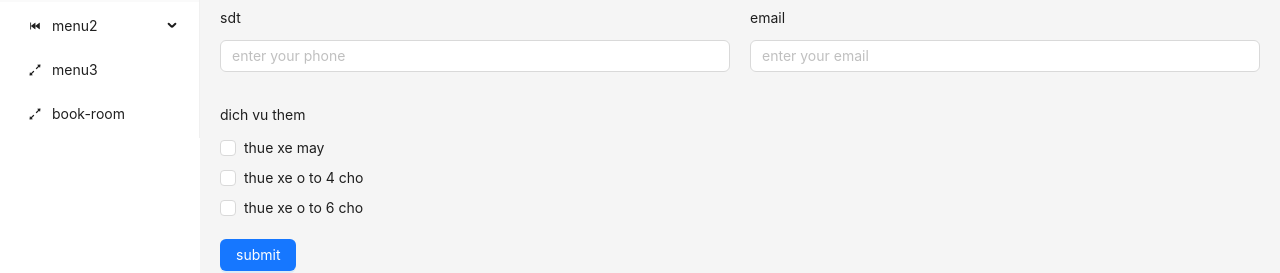
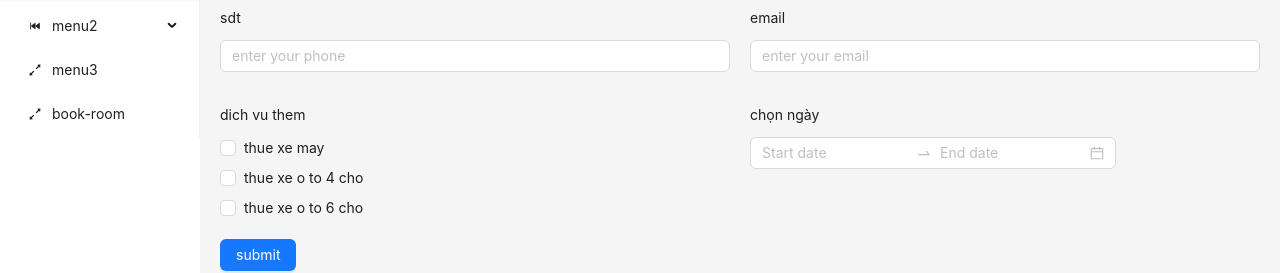
Before and after one commit to nguyenkien0703/hoc_ant_design, a React (Create React App) app: page /book-room in a window 1280 px wide. Shown: the part 249-522 px from the top of the page. Built offline with nearby package versions, Linux system fonts and the light colour scheme.

Commit message:
add RangePicker for date, antd sp full

```diff
--- a/src/pages/BookRoom/index.js
+++ b/src/pages/BookRoom/index.js
@@ -1,6 +1,8 @@
-import {Button, Col, Input, Row, Space} from "antd";
+import {Button, Col, DatePicker, Input, Row, Space} from "antd";
 import {useState} from "react";
 import {Checkbox} from 'antd'
+
+const {RangePicker} = DatePicker;
 
 function BookRoom() {
     const [data, setData] = useState({});
@@ -20,6 +22,14 @@ function BookRoom() {
         }
         setData(object);
     }
+    const handleChangeDate = (dates, dateStrings) => {
+        const object = {
+            ...data,
+            date: dateStrings
+        }
+        setData(object);
+    }
+
 
     return (<>
         <h2>dat phong</h2>
@@ -47,6 +57,15 @@ function BookRoom() {
                 </Checkbox.Group>
 
             </Col>
+
+            <Col span={12}>
+                <p>chọn ngày</p>
+                <RangePicker onChange={handleChangeDate}/>
+
+
+            </Col>
+
+
             <Col span={24}>
                 <Button type='primary' onClick={handleSubmit}>submit</Button>
             </Col>
```
